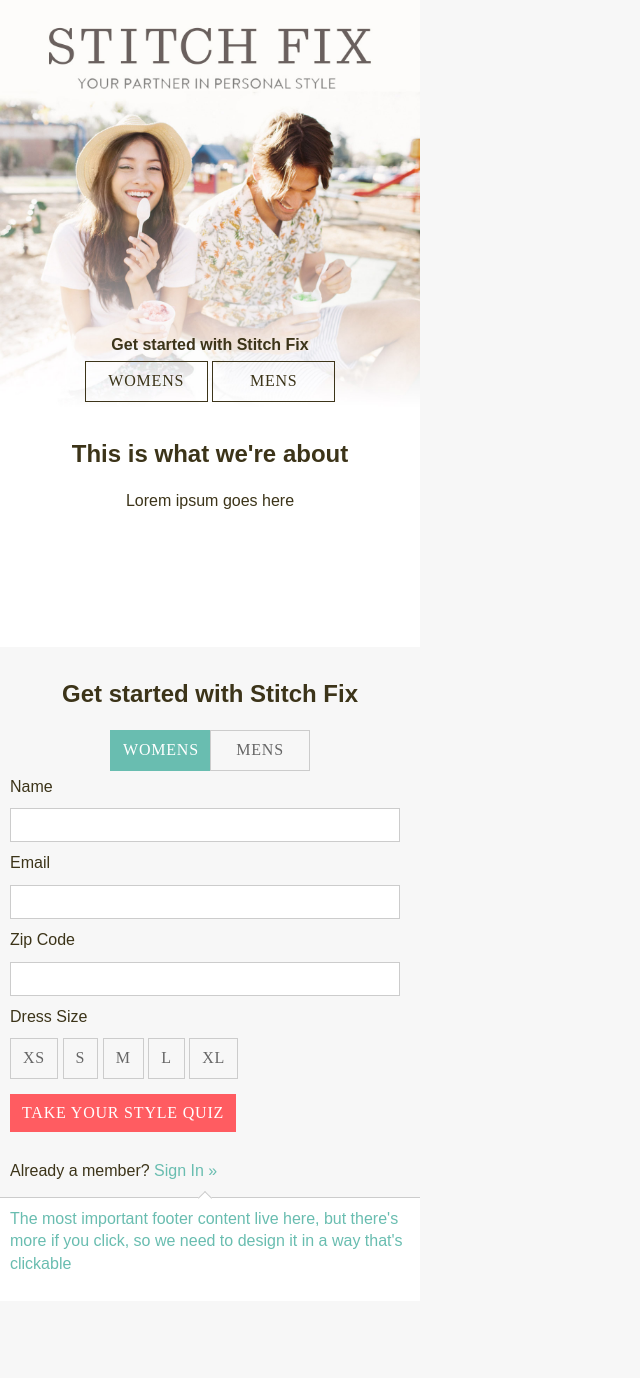
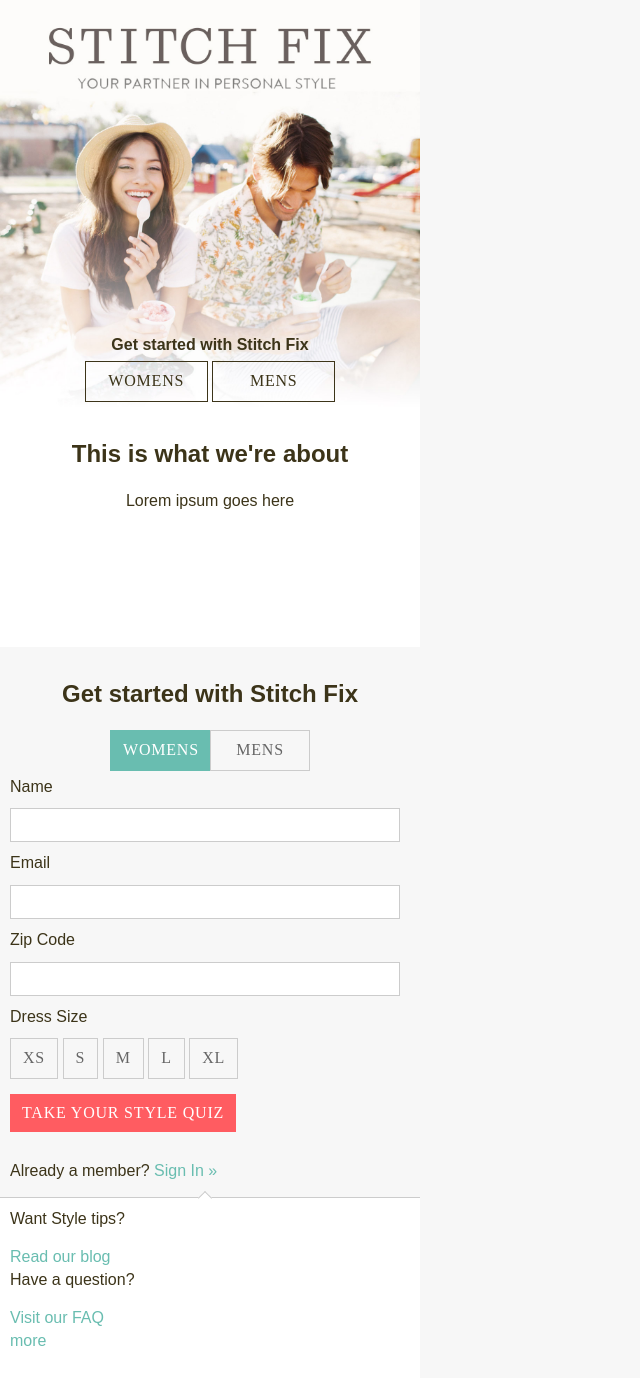
Before and after one commit to yorthehunter/gateway-prototype-alt, a Jekyll site: the page built from index.html, in a window 1280 px wide. Shown: the whole page, without its empty margins (0-640 px from the left). Built offline with Jekyll 4.4.1, drawn with Linux system fonts in a browser that asks for light colours; some web fonts are replaced; before the commit the page ends 1301 px from its top, so only the background shows below that.

Commit message:
new footer

```diff
--- a/_includes/footer.html
+++ b/_includes/footer.html
@@ -2,17 +2,27 @@
 
 <footer>
 
-	<a href="#" class="footer-toggle">
 
 		<i aria-hidden="true" class="icon bee" data-icon="e602"></i>
 
-		<p>The most important footer content live here, but there's more if you click, so we need to design it in a way that's clickable</p>
+		<p>Want Style tips?</p>
+		<a href="#">Read our blog</a>
+		<p>Have a question?</p>
+		<a href="#">Visit our FAQ</a>
+<p>
+	<a href="#" class="footer-toggle">
 
+more
 	</a>
-
+</p>
 	<div class="below-the-footer-fold">
 
-		Less important footer links live here <br /><br /><br /><br /><br /><br /><br /><br /><br /><br /><br /><br /><br /><br /><br /><br /><br />Probably quite a long list -- a structured one!
+		<p>About</p>
+		<p>Style Tips</p>
+		<p>Gift Cards</p>
+		<p>iPhone App</p>
+		<p>Men</p>
+		<p>Plus Sizes<br /><br /><br /><br /><br /><br /><br /><br /><br /><br /><br /><br /><br /><br /><br /><br />Less important footer links live here<br />Probably quite a long list -- a structured one!
 
 	</div>
 
```
Also changed, not shown: 7 other files.
